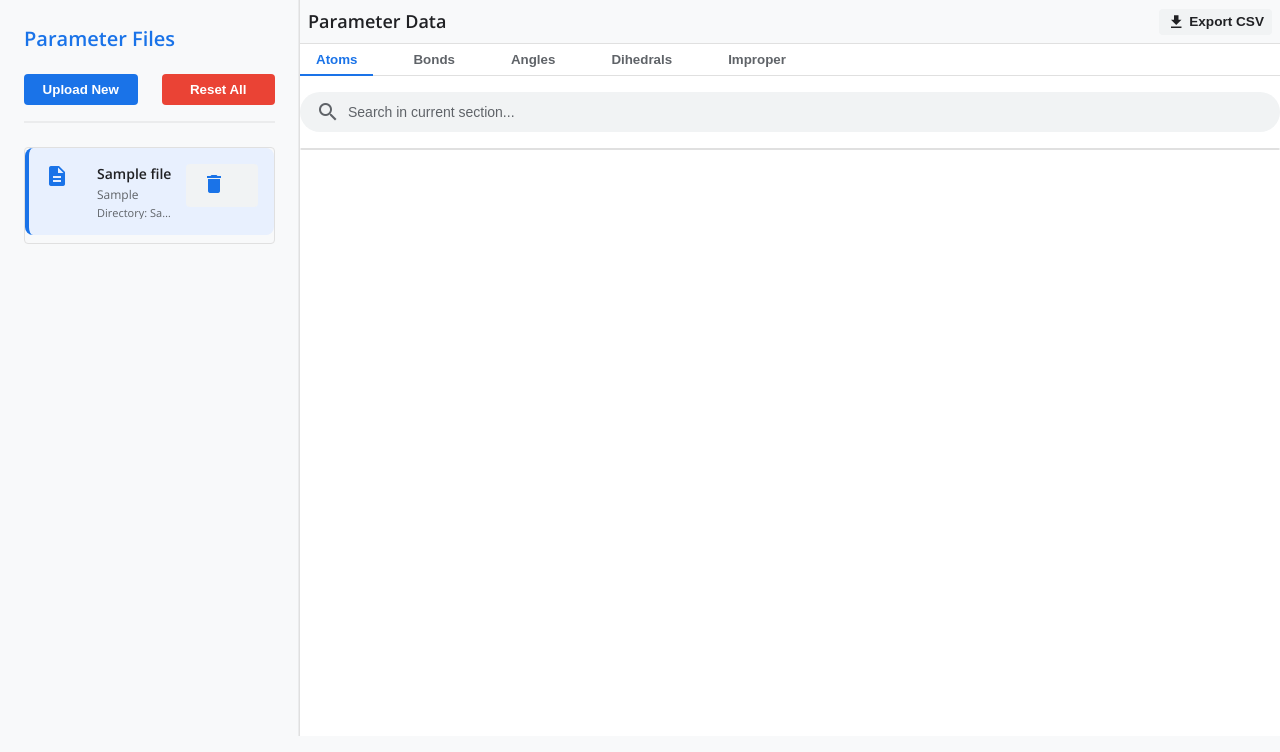
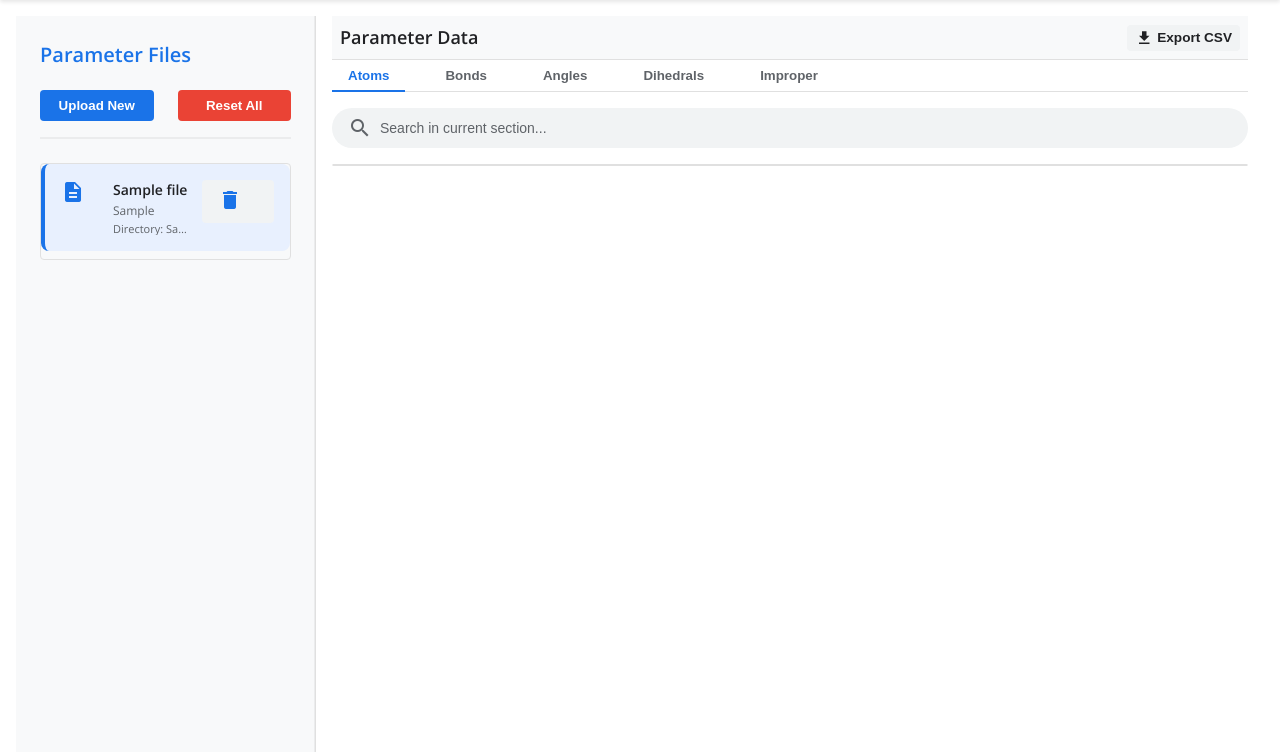
Before and after one commit to fl-sean03/CHARMM-Parameter-File-Search-Engine, a Flask app: template frontend/templates/index.html in a window 1280 px wide. Shown: the part 100-852 px from the top of the page. Run offline with Flask 3, Linux system fonts and the light colour scheme; the template is opened without the code that fills it: most values are stand-ins (such as "Sample title", 1, 10 or a date in 2020).

Commit message:
style: Add padding to layout container and main content

```diff
--- a/frontend/static/css/main.css
+++ b/frontend/static/css/main.css
@@ -46,7 +46,7 @@ h2 {
     display: flex;
     gap: 0;
     margin: 0;
-    padding: 0;
+    padding: 1rem 1rem 0 1rem;
 }
 
 .sidebar {
@@ -65,7 +65,7 @@ h2 {
 .main-content {
     flex: 1;
     min-width: 0;
-    padding: 0;
+    padding: 0 1rem;
     margin: 0;
 }
 
```
